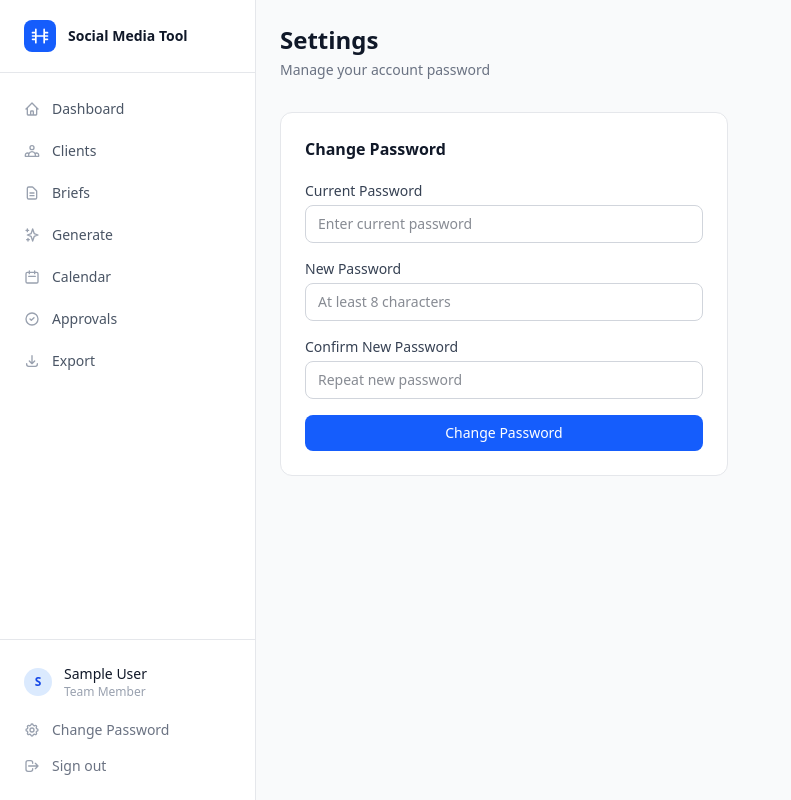
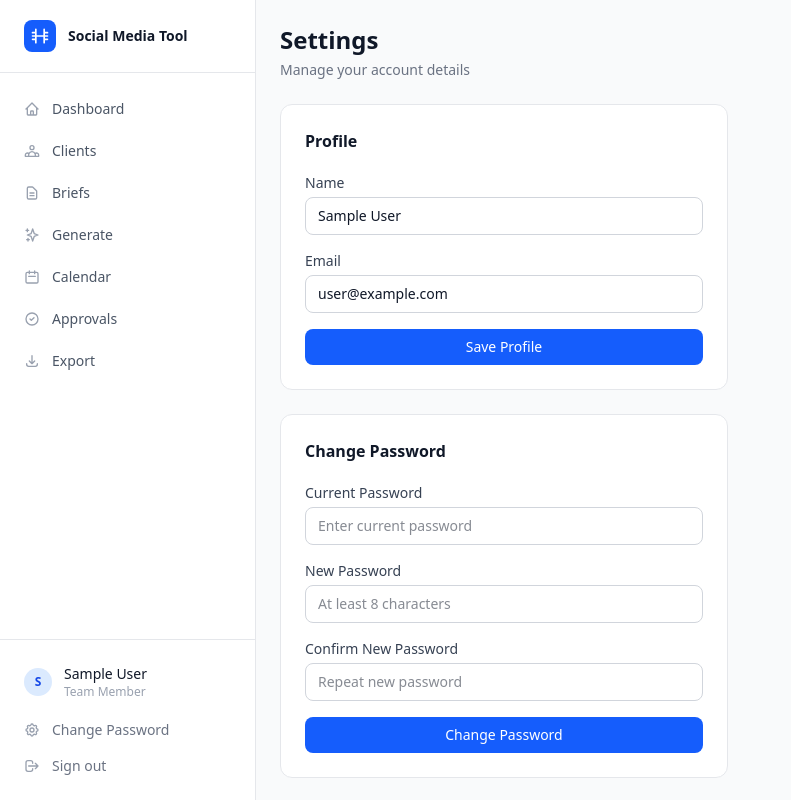
Before and after one commit to niteshmorepune/social-media-tool, a Next.js app: page /settings in a window 1280 px wide. Shown: the whole page, without its empty margins (0-791 px from the left). Built offline with nearby package versions, Linux system fonts and the light colour scheme; no server answers; sample sign-in values are in the browser's storage.

Commit message:
Add profile editing (name/email) to settings page

```diff
--- a/app/(admin)/settings/page.tsx
+++ b/app/(admin)/settings/page.tsx
@@ -1,30 +1,58 @@
 'use client'
 
-import { useState } from 'react'
+import { useState, useEffect } from 'react'
+import { useSession } from 'next-auth/react'
 
 export default function SettingsPage() {
+  const { data: session, update } = useSession()
+
+  const [name, setName] = useState('')
+  const [email, setEmail] = useState('')
+  const [profileLoading, setProfileLoading] = useState(false)
+  const [profileError, setProfileError] = useState('')
+  const [profileSuccess, setProfileSuccess] = useState(false)
+
   const [current, setCurrent] = useState('')
   const [next, setNext] = useState('')
   const [confirm, setConfirm] = useState('')
-  const [loading, setLoading] = useState(false)
-  const [error, setError] = useState('')
-  const [success, setSuccess] = useState(false)
+  const [pwLoading, setPwLoading] = useState(false)
+  const [pwError, setPwError] = useState('')
+  const [pwSuccess, setPwSuccess] = useState(false)
 
-  async function handleSubmit(e: React.FormEvent) {
+  useEffect(() => {
+    if (session?.user) {
+      setName(session.user.name ?? '')
+      setEmail(session.user.email ?? '')
+    }
+  }, [session])
+
+  async function handleProfile(e: React.FormEvent) {
     e.preventDefault()
-    setError('')
-    setSuccess(false)
+    setProfileError('')
+    setProfileSuccess(false)
+    setProfileLoading(true)
+    try {
+      const res = await fetch('/api/settings/profile', {
+        method: 'PATCH',
+        headers: { 'Content-Type': 'application/json' },
+        body: JSON.stringify({ name, email }),
+      })
+      const data = await res.json()
+      if (!res.ok) { setProfileError(data.error ?? 'Something went wrong'); return }
+      setProfileSuccess(true)
+      await update({ name, email })
+    } finally {
+      setProfileLoading(false)
+    }
+  }
 
-    if (next !== confirm) {
-      setError('New passwords do not match')
-      return
-    }
-    if (next.length < 8) {
-      setError('New password must be at least 8 characters')
-      return
-    }
-
-    setLoading(true)
+  async function handlePassword(e: React.FormEvent) {
+    e.preventDefault()
+    setPwError('')
+    setPwSuccess(false)
+    if (next !== confirm) { setPwError('New passwords do not match'); return }
+    if (next.length < 8) { setPwError('New password must be at least 8 characters'); return }
+    setPwLoading(true)
     try {
       const res = await fetch('/api/settings/password', {
         method: 'POST',
@@ -32,38 +60,87 @@ export default function SettingsPage() {
         body: JSON.stringify({ currentPassword: current, newPassword: next }),
       })
       const data = await res.json()
-      if (!res.ok) { setError(data.error ?? 'Something went wrong'); return }
-      setSuccess(true)
+      if (!res.ok) { setPwError(data.error ?? 'Something went wrong'); return }
+      setPwSuccess(true)
       setCurrent(''); setNext(''); setConfirm('')
     } finally {
-      setLoading(false)
+      setPwLoading(false)
     }
   }
 
   return (
-    <div className="max-w-md">
-      <h1 className="text-2xl font-bold text-gray-900 mb-1">Settings</h1>
-      <p className="text-sm text-gray-500 mb-8">Manage your account password</p>
+    <div className="max-w-md space-y-6">
+      <div>
+        <h1 className="text-2xl font-bold text-gray-900 mb-1">Settings</h1>
+        <p className="text-sm text-gray-500">Manage your account details</p>
+      </div>
 
+      {/* Profile */}
+      <div className="bg-white rounded-xl border border-gray-200 p-6">
+        <h2 className="font-semibold text-gray-900 mb-5">Profile</h2>
+
+        {profileSuccess && (
+          <div className="mb-4 p-3 bg-green-50 border border-green-200 rounded-lg text-sm text-green-700">
+            Profile updated successfully.
+          </div>
+        )}
+        {profileError && (
+          <div className="mb-4 p-3 bg-red-50 border border-red-200 rounded-lg text-sm text-red-700">
+            {profileError}
+          </div>
+        )}
+
+        <form onSubmit={handleProfile} className="space-y-4">
+          <div>
+            <label className="block text-sm font-medium text-gray-700 mb-1">Name</label>
+            <input
+              type="text"
+              value={name}
+              onChange={e => setName(e.target.value)}
+              required
+              className="w-full px-3 py-2 border border-gray-300 rounded-lg text-sm focus:outline-none focus:ring-2 focus:ring-blue-500 focus:border-transparent"
+              placeholder="Your name"
+            />
+          </div>
+          <div>
+            <label className="block text-sm font-medium text-gray-700 mb-1">Email</label>
+            <input
+              type="email"
+              value={email}
+              onChange={e => setEmail(e.target.value)}
+              required
+              className="w-full px-3 py-2 border border-gray-300 rounded-lg text-sm focus:outline-none focus:ring-2 focus:ring-blue-500 focus:border-transparent"
+              placeholder="your@email.com"
+            />
+          </div>
+          <button
+            type="submit"
+            disabled={profileLoading}
+            className="w-full py-2 px-4 bg-blue-600 hover:bg-blue-700 disabled:opacity-50 text-white text-sm font-medium rounded-lg transition-colors"
+          >
+            {profileLoading ? 'Saving…' : 'Save Profile'}
+          </button>
+        </form>
+      </div>
+
+      {/* Password */}
       <div className="bg-white rounded-xl border border-gray-200 p-6">
         <h2 className="font-semibold text-gray-900 mb-5">Change Password</h2>
 
-        {success && (
+        {pwSuccess && (
           <div className="mb-4 p-3 bg-green-50 border border-green-200 rounded-lg text-sm text-green-700">
             Password changed successfully.
           </div>
         )}
-        {error && (
+        {pwError && (
           <div className="mb-4 p-3 bg-red-50 border border-red-200 rounded-lg text-sm text-red-700">
-            {error}
+            {pwError}
           </div>
         )}
 
-        <form onSubmit={handleSubmit} className="space-y-4">
+        <form onSubmit={handlePassword} className="space-y-4">
           <div>
-            <label className="block text-sm font-medium text-gray-700 mb-1">
-              Current Password
-            </label>
+            <label className="block text-sm font-medium text-gray-700 mb-1">Current Password</label>
             <input
               type="password"
               value={current}
@@ -73,11 +150,8 @@ export default function SettingsPage() {
               placeholder="Enter current password"
             />
           </div>
-
           <div>
-            <label className="block text-sm font-medium text-gray-700 mb-1">
-              New Password
-            </label>
+            <label className="block text-sm font-medium text-gray-700 mb-1">New Password</label>
             <input
               type="password"
               value={next}
@@ -87,11 +161,8 @@ export default function SettingsPage() {
               placeholder="At least 8 characters"
             />
           </div>
-
           <div>
-            <label className="block text-sm font-medium text-gray-700 mb-1">
-              Confirm New Password
-            </label>
+            <label className="block text-sm font-medium text-gray-700 mb-1">Confirm New Password</label>
             <input
               type="password"
               value={confirm}
@@ -101,13 +172,12 @@ export default function SettingsPage() {
               placeholder="Repeat new password"
             />
           </div>
-
           <button
             type="submit"
-            disabled={loading}
+            disabled={pwLoading}
             className="w-full py-2 px-4 bg-blue-600 hover:bg-blue-700 disabled:opacity-50 text-white text-sm font-medium rounded-lg transition-colors"
           >
-            {loading ? 'Saving…' : 'Change Password'}
+            {pwLoading ? 'Saving…' : 'Change Password'}
           </button>
         </form>
       </div>
--- /dev/null
+++ b/app/api/settings/profile/route.ts
@@ -0,0 +1,26 @@
+import { auth } from '@/auth'
+import { prisma } from '@/lib/prisma'
+import { NextResponse } from 'next/server'
+
+export async function PATCH(req: Request) {
+  const session = await auth()
+  if (!session) return NextResponse.json({ error: 'Unauthorized' }, { status: 401 })
+
+  const { name, email } = await req.json()
+
+  if (!name?.trim() || !email?.trim())
+    return NextResponse.json({ error: 'Name and email are required' }, { status: 400 })
+
+  const existing = await prisma.user.findFirst({
+    where: { email: email.trim(), NOT: { id: session.user.id } }
+  })
+  if (existing)
+    return NextResponse.json({ error: 'Email already in use' }, { status: 400 })
+
+  await prisma.user.update({
+    where: { id: session.user.id },
+    data: { name: name.trim(), email: email.trim() }
+  })
+
+  return NextResponse.json({ ok: true })
+}
```
